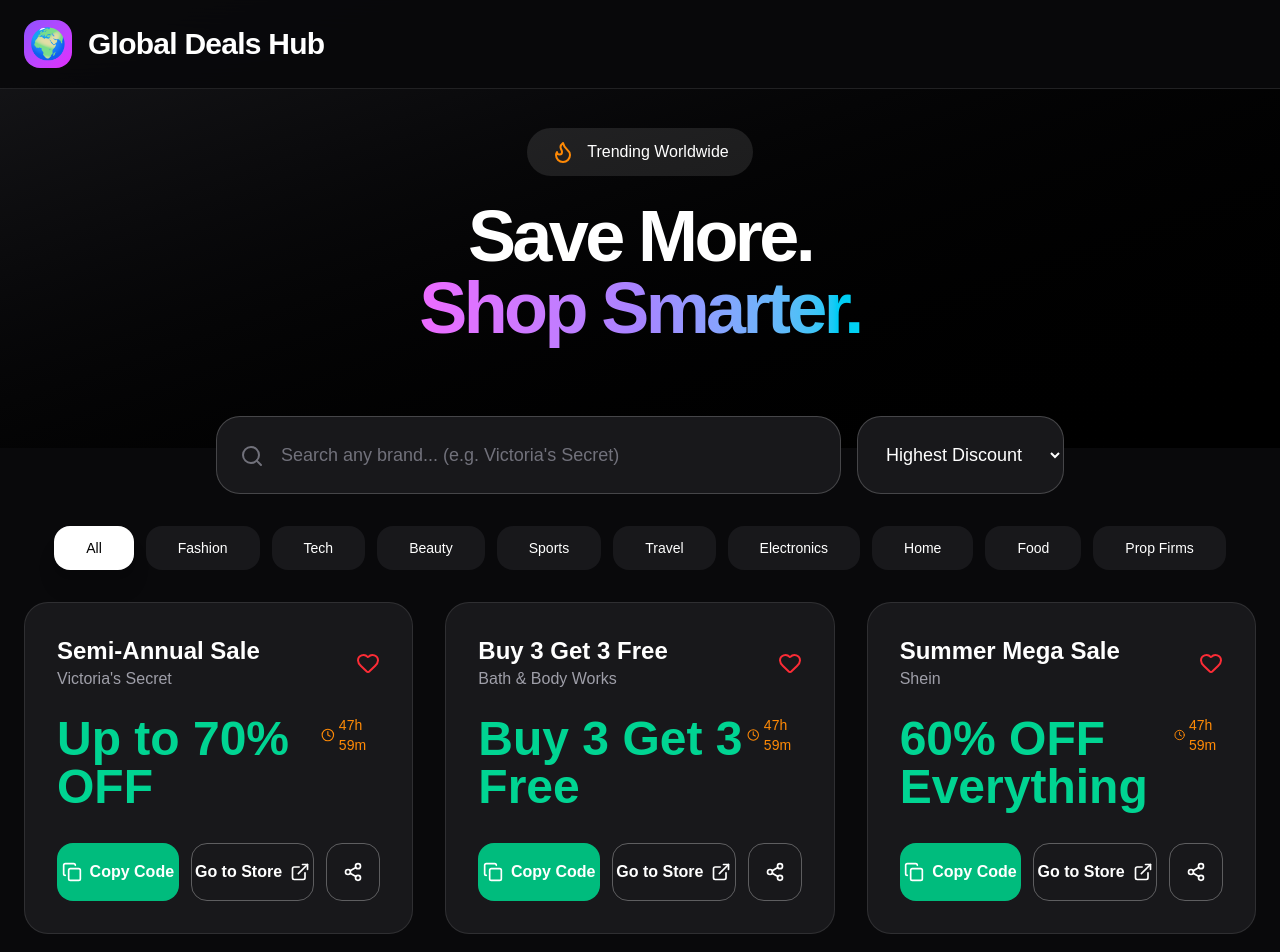
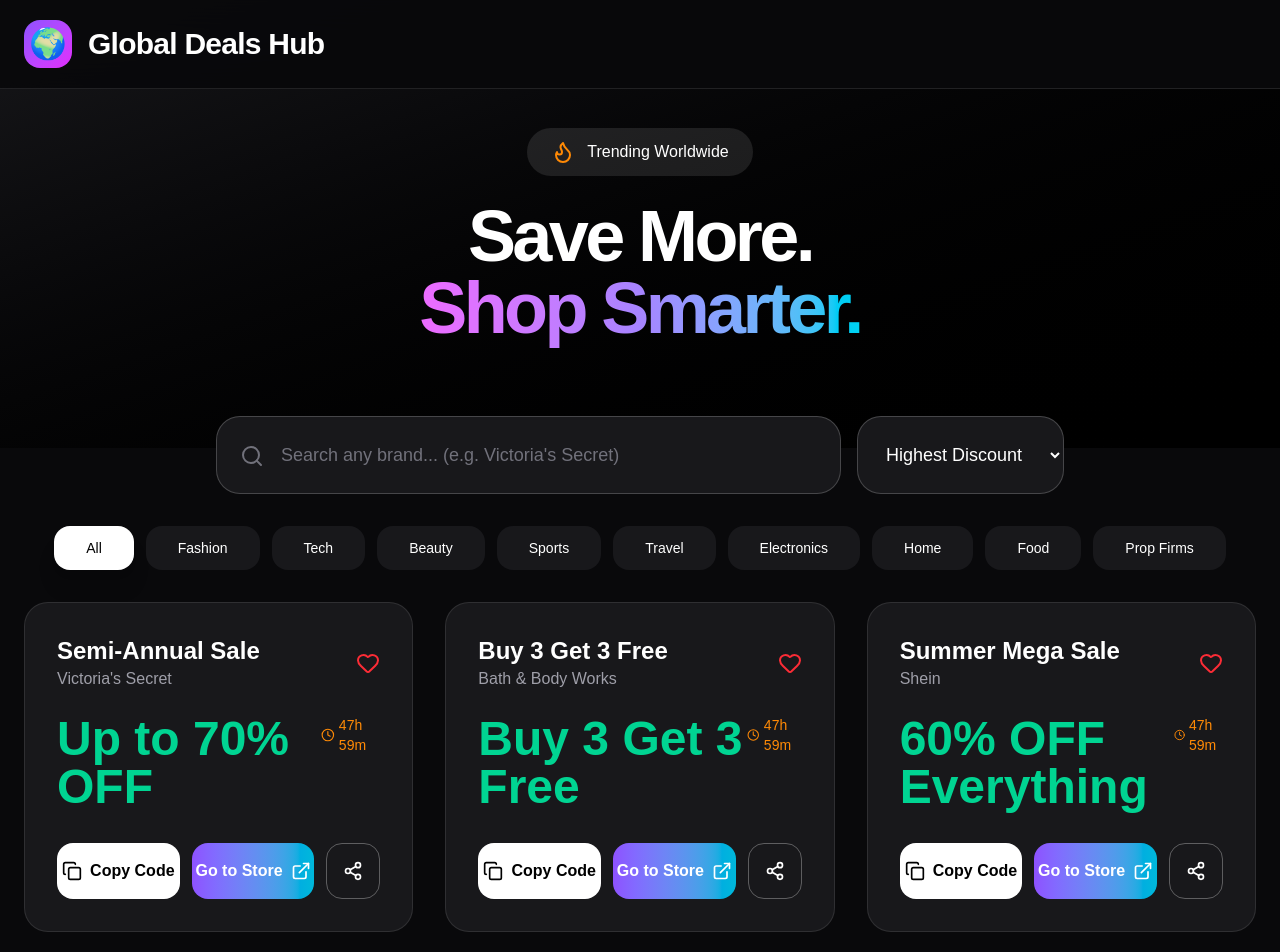
Before and after one commit to ortizjfranklin-beep/deals-hub, a Next.js app: page / in a window 1280 px wide. Shown: the top 952 px of the page. Built offline with nearby package versions, Linux system fonts and the light colour scheme.

Commit message:
Final version - gradient Go to Store button + clean footer

```diff
--- a/app/page.tsx
+++ b/app/page.tsx
@@ -68,19 +68,12 @@
   };
 
   const shareDeal = (deal: any) => {
-    const url = "https://globaldealshub.org";
-    const text = `🔥 ${deal.discount} at ${deal.store} - ${deal.title}\n\nCheck it out here: ${url}`;
-
+    const text = `🔥 ${deal.discount} at ${deal.store} - ${deal.title}\n\nCheck it out here: https://globaldealshub.org`;
     if (navigator.share) {
-      navigator.share({
-        title: deal.title,
-        text: text,
-        url: url
-      }).catch(() => {});
+      navigator.share({ title: deal.title, text });
     } else {
-      // Fallback for desktop
       navigator.clipboard.writeText(text);
-      alert(`✅ Deal shared! Copied to clipboard:\n\n${text}`);
+      alert('✅ Deal link copied to clipboard!');
     }
   };
 
@@ -172,10 +165,17 @@
                 </div>
 
                 <div className="flex gap-3">
-                  <button onClick={() => copyCode(deal.code)} className="flex-1 bg-emerald-500 hover:bg-emerald-600 text-white py-4 rounded-2xl font-semibold transition flex items-center justify-center gap-2">
+                  <button
+                    onClick={() => copyCode(deal.code)}
+                    className="flex-1 bg-white text-black py-4 rounded-2xl font-semibold hover:bg-emerald-400 transition flex items-center justify-center gap-2"
+                  >
                     <Copy size={20} /> Copy Code
                   </button>
-                  <a href={deal.affiliate} target="_blank" className="flex-1 border border-white/30 hover:bg-white/10 py-4 rounded-2xl font-semibold flex items-center justify-center gap-2 transition">
+                  <a
+                    href={deal.affiliate}
+                    target="_blank"
+                    className="flex-1 bg-gradient-to-r from-violet-500 to-cyan-500 hover:from-violet-600 hover:to-cyan-600 text-white py-4 rounded-2xl font-semibold flex items-center justify-center gap-2 transition"
+                  >
                     Go to Store <ExternalLink size={20} />
                   </a>
                   <button onClick={() => shareDeal(deal)} className="border border-white/30 hover:bg-white/10 p-4 rounded-2xl">
@@ -233,7 +233,9 @@
 
       <footer className="bg-black py-16 text-center text-sm text-zinc-500 border-t border-white/10">
         This site is supported by affiliate links. We may earn a commission when you shop through our links — at no extra cost to you.<br />
-        © 2026 Global Deals Hub • All Rights Reserved
+        © 2026 Global Deals Hub •
+        <span className="mx-2">•</span>
+        Affiliate Disclosure • Privacy Policy • Terms of Service
       </footer>
     </div>
   );
```
